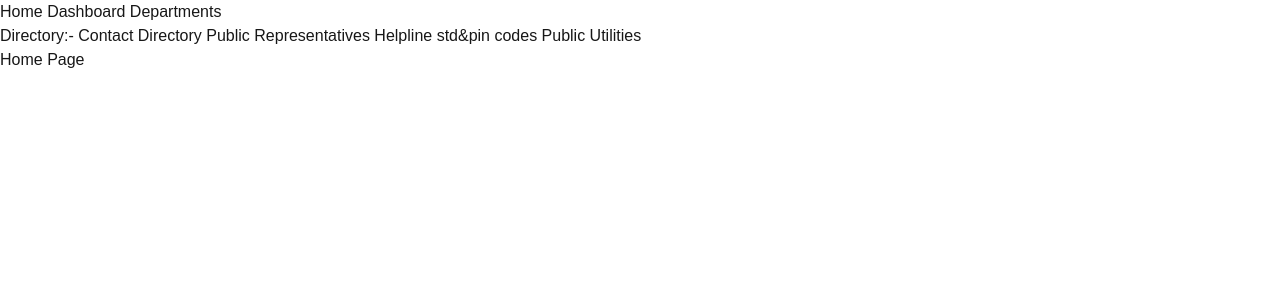
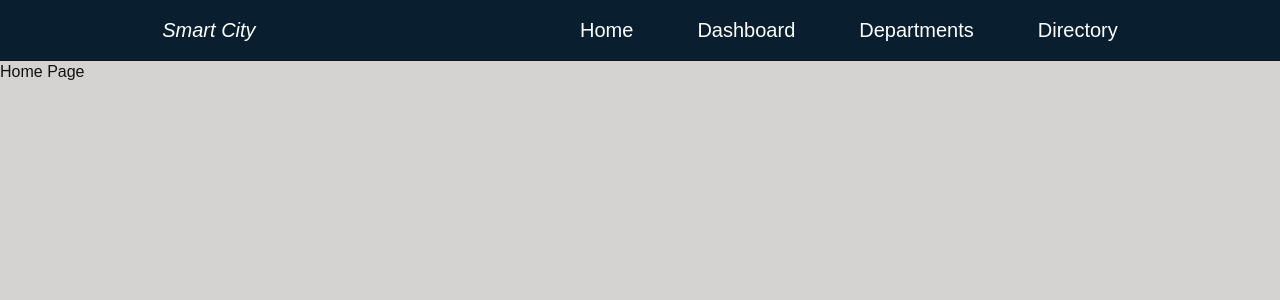
Before and after one commit to SmartCity-DBMS-Project/smart-city, a Next.js app in the folder frontend/: page / in a window 1280 px wide. Shown: the top 300 px of the page. Built offline with nearby package versions, Linux system fonts and the light colour scheme.

Commit message:
add Navbar

```diff
--- /dev/null
+++ b/frontend/app/components/navbar.jsx
@@ -0,0 +1,54 @@
+'use client';
+
+import Link from "next/link";
+import '../styles/navbar.css'
+
+export default function Navbar(){
+  return (
+    <>
+    <div className="nav">
+      <header className="flex flex-row justify-around">
+        <div>
+        <ul>
+          <li className="px-8 py-4 text-xl white italic"> {/* Can change font to make it better */}
+            Smart City
+          </li>
+        </ul>
+        </div>
+        <div>
+        <ul className="flex justify-start">
+          <li className="navele px-8 py-4 text-xl">
+            <Link href={`/`}>Home</Link>
+          </li>
+          <li className="navele px-8 py-4 text-xl">
+            <Link href={`/dashboard`}>Dashboard</Link>
+          </li>
+          <li className="navele px-8 py-4 text-xl">
+            <Link href={`departments`}>Departments</Link>
+          </li>
+          <li className="navele px-8 py-4 text-xl">
+            <Link href={`/`}>Directory</Link> {/* A dropdown containg link to all other directories should be placed instead of this */}
+          </li>
+        </ul>
+        </div>
+      </header>
+      <hr />
+      {/*
+      <div>
+          <Link href={`/`}> Home </Link>
+          <Link href={`/dashboard`}> Dashboard </Link>
+          <Link href={`/departments`}> Departments </Link>
+        <div>
+          Directory:-
+          <Link href={`/contact-directory`}> Contact Directory </Link>
+          <Link href={`/public-representatives`}> Public Representatives </Link>
+          <Link href={`/helpline`}> Helpline </Link>
+          <Link href={`/std-pin-codes`}> std&pin codes </Link>
+          <Link href={`/public-utilities`}> Public Utilities </Link>
+        </div>
+        </div>
+      */}
+    </div>
+    </>
+  );
+}
--- a/frontend/app/globals.css
+++ b/frontend/app/globals.css
@@ -12,7 +12,7 @@
   --font-mono: var(--font-geist-mono);
 }
 
-@media (prefers-color-scheme: dark) {
+@media (prefers-color-scheme: light) {
   :root {
     --background: #d5d2d2;
     --foreground: #121212;
--- a/frontend/app/layout.jsx
+++ b/frontend/app/layout.jsx
@@ -1,5 +1,6 @@
 import { Geist, Geist_Mono } from "next/font/google";
 import "./globals.css";
+import Navbar from "./components/navbar";
 import Link from "next/link";
 
 const geistSans = Geist({
@@ -23,17 +24,7 @@ export default function RootLayout({ children }) {
       <body
         className={`${geistSans.variable} ${geistMono.variable} antialiased`}
       >
-        <Link href={`/`}> Home </Link>
-        <Link href={`/dashboard`}> Dashboard </Link>
-        <Link href={`/departments`}> Departments </Link>
-        <div>
-          Directory:-
-          <Link href={`/contact-directory`}> Contact Directory </Link>
-          <Link href={`/public-representatives`}> Public Representatives </Link>
-          <Link href={`/helpline`}> Helpline </Link>
-          <Link href={`/std-pin-codes`}> std&pin codes </Link>
-          <Link href={`/public-utilities`}> Public Utilities </Link>
-        </div>
+        <Navbar />
         {children}
       </body>
     </html>
--- /dev/null
+++ b/frontend/app/styles/navbar.css
@@ -0,0 +1,19 @@
+.nav{
+    background-color: #091f2f;
+    position: sticky;
+    top: 0; /* This is the key part! It tells it where to stick */
+    width: 100%;
+    height: 60px;
+}
+
+.navele{
+    color: #fff;
+}
+
+.white{
+    color: #fff;
+}
+
+.navele:hover {
+    color: #fb4d42;
+}
```
Also changed, not shown: frontend/package.json (+4 -4 lines).
